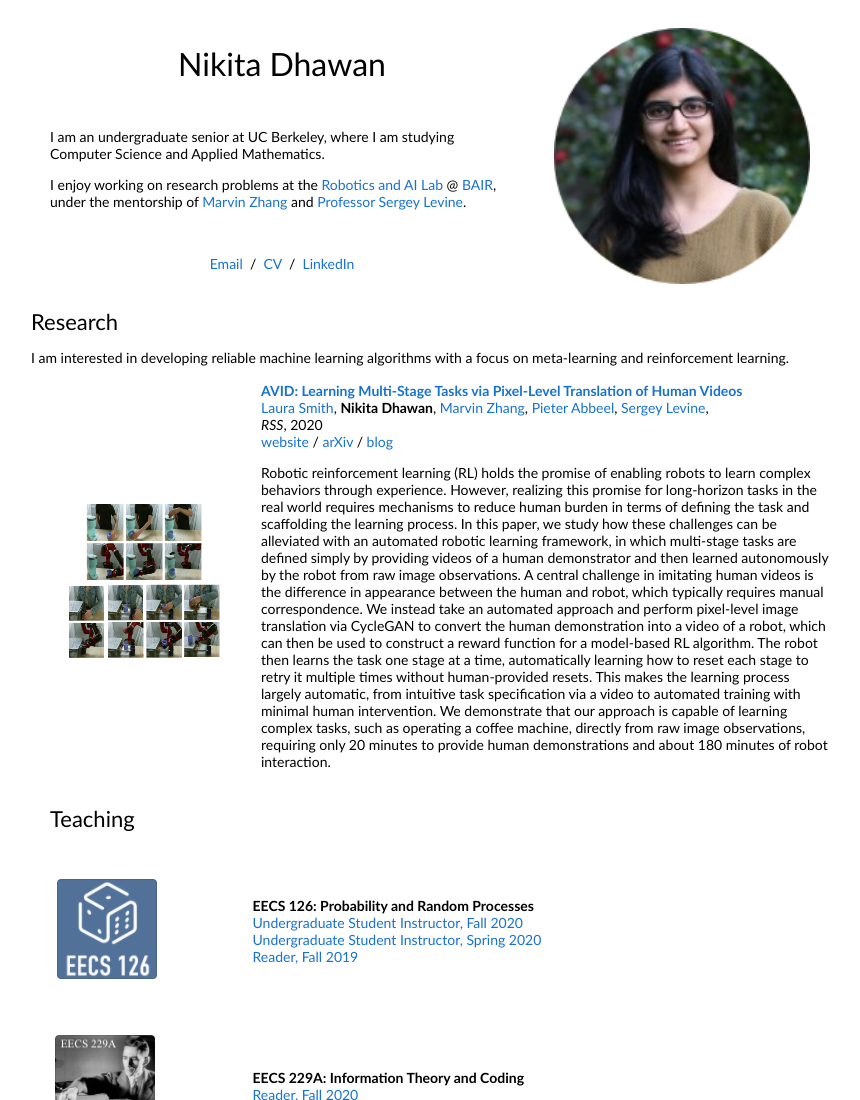
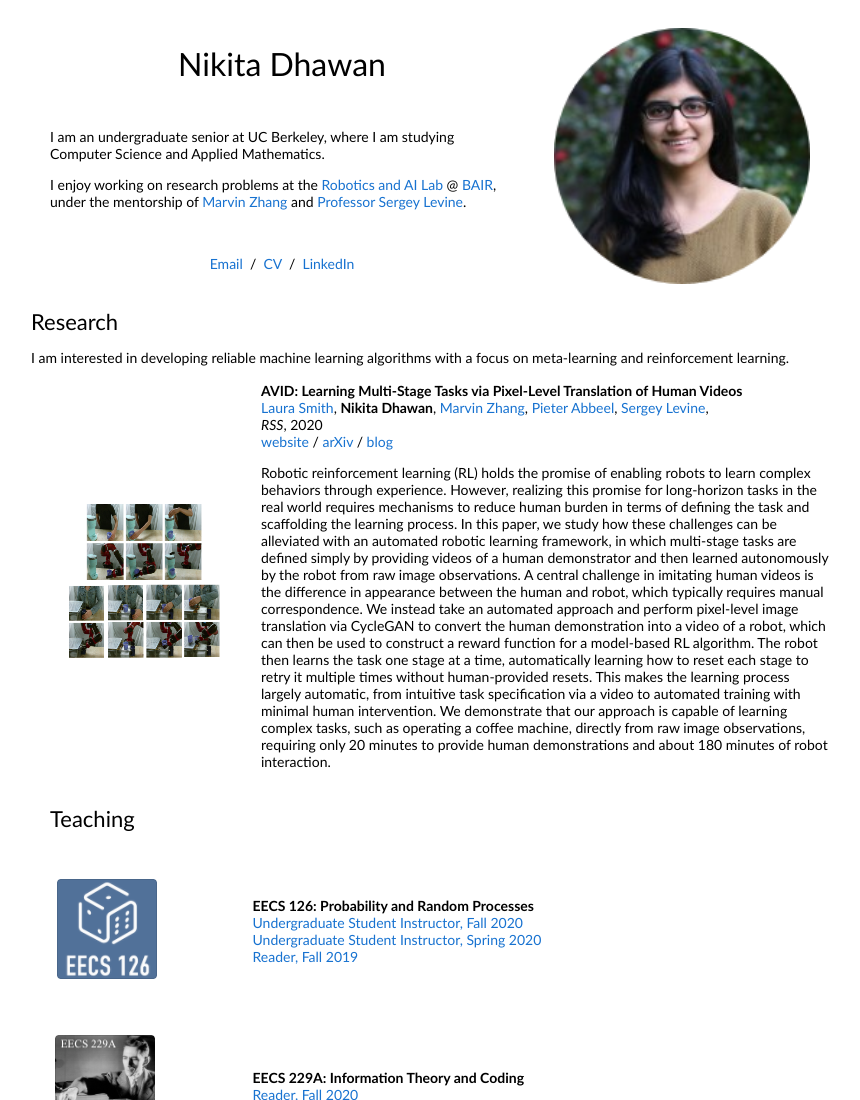
Before and after one commit to nikitadhawan/nikitadhawan.github.io, a plain HTML site: page index.html in a window 1280 px wide. Shown: the top 1100 px of the page, without its empty margins (210-1070 px from the left). Drawn offline with Linux system fonts and the light colour scheme.

Commit message:
Update index.html

```diff
--- a/index.html
+++ b/index.html
@@ -67,33 +67,11 @@
         <table style="width:100%;border:0px;border-spacing:0px;border-collapse:separate;margin-right:auto;margin-left:auto;"><tbody>
 
           <tr>
-<!--           <tr onmouseout="nlt_stop()" onmouseover="nlt_start()">
-            <td style="padding:20px;width:25%;vertical-align:middle">
-              <div class="one">
-                <div class="two" id='nlt_image'><video  width=100% height=100% muted autoplay loop>
-                <source src="images/nlt_after.mp4" type="video/mp4">
-                Your browser does not support the video tag.
-                </video></div>
-                <img src='avid.png' width="160">
-              </div>
-              <script type="text/javascript">
-                function nlt_start() {
-                  document.getElementById('nlt_image').style.opacity = "1";
-                }
-
-                function nlt_stop() {
-                  document.getElementById('nlt_image').style.opacity = "0";
-                }
-                nlt_stop()
-              </script>
-            </td> -->
             <td style="padding:20px;width:25%;vertical-align:middle">
               <img src="images/avid.png" alt="avid">
             </td>
             <td style="width:75%;vertical-align:middle">
-              <a href="https://arxiv.org/abs/1912.04443">
-                <papertitle>AVID: Learning Multi-Stage Tasks via Pixel-Level Translation of Human Videos</papertitle>
-              </a>
+              <papertitle>AVID: Learning Multi-Stage Tasks via Pixel-Level Translation of Human Videos</papertitle>
               <br>
               <a href="https://lauramsmith.github.io/">Laura Smith</a>,
               <strong>Nikita Dhawan</strong>,
```
